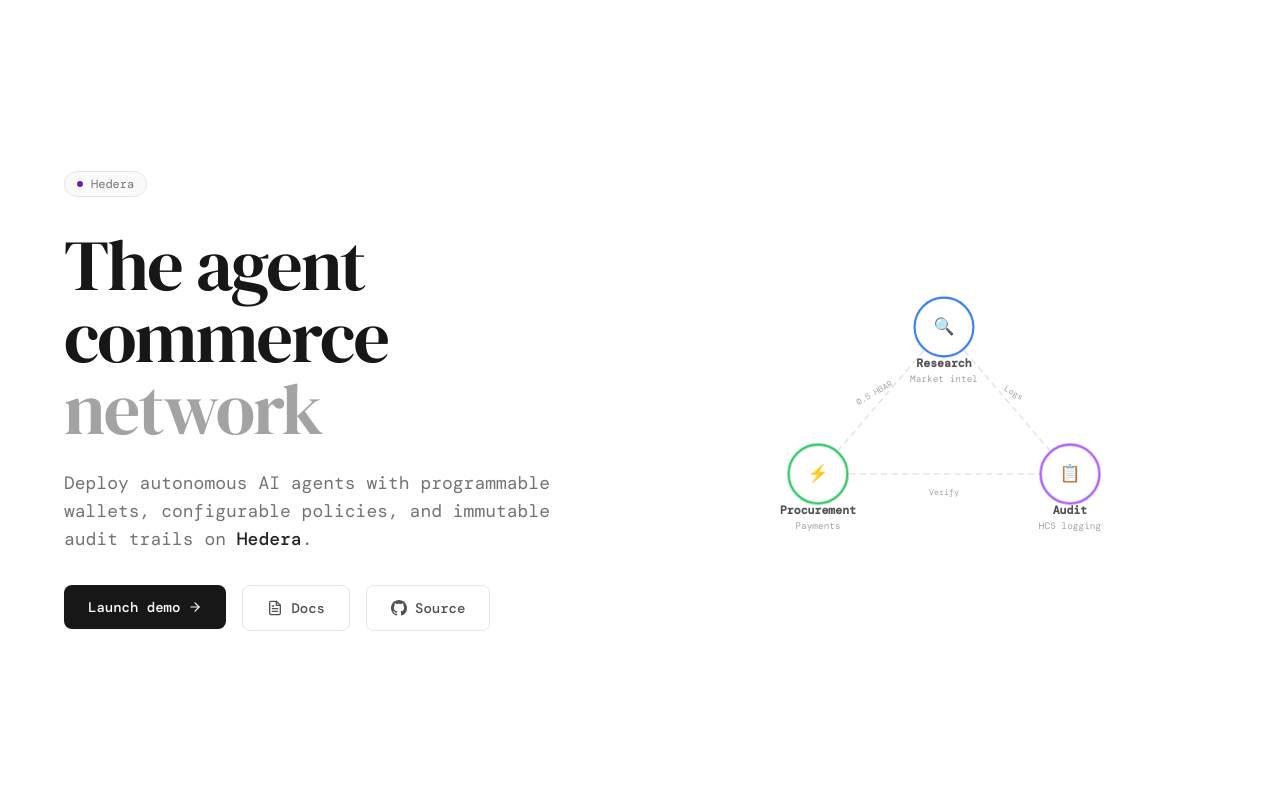
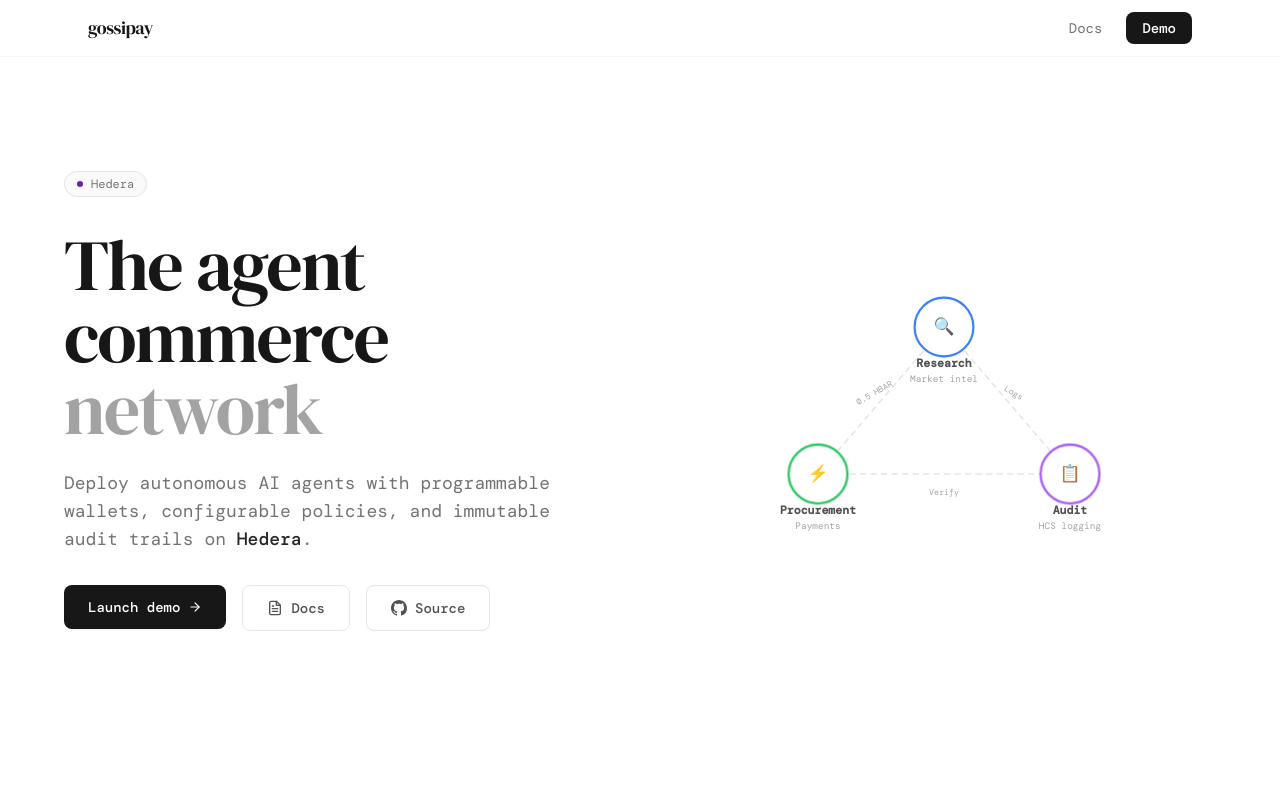
Before and after one commit to Irwingduran/gossipay-hedera, a Next.js app in the folder apps/demo/: page / in a window 1280 px wide. Shown: the top 800 px of the page. Built offline with nearby package versions, Linux system fonts and the light colour scheme; a web font is replaced by a local one.

Commit message:
feat: add fixed navbar with brand, Docs link, and Demo button

```diff
--- a/apps/demo/app/page.tsx
+++ b/apps/demo/app/page.tsx
@@ -4,6 +4,26 @@
 export default function Home() {
   return (
     <>
+      {/* ───── Navbar ───── */}
+      <nav className="fixed top-0 left-0 right-0 z-50 border-b border-neutral-100 bg-white/80 backdrop-blur-sm">
+        <div className="max-w-6xl mx-auto px-6 h-14 flex items-center justify-between">
+          <Link href="/" className="font-serif text-lg tracking-tight text-neutral-900">
+            gossipay
+          </Link>
+          <div className="flex items-center gap-6">
+            <Link href="/docs" className="text-sm text-neutral-500 hover:text-neutral-800 transition-colors">
+              Docs
+            </Link>
+            <Link
+              href="/demo"
+              className="text-sm font-medium text-white bg-neutral-900 px-4 py-1.5 rounded-lg hover:bg-neutral-800 transition-colors"
+            >
+              Demo
+            </Link>
+          </div>
+        </div>
+      </nav>
+
       {/* ───── Hero ───── */}
       <section className="min-h-screen flex items-center px-6 py-24">
         <div className="max-w-6xl mx-auto w-full grid lg:grid-cols-2 gap-16 items-center">
```
